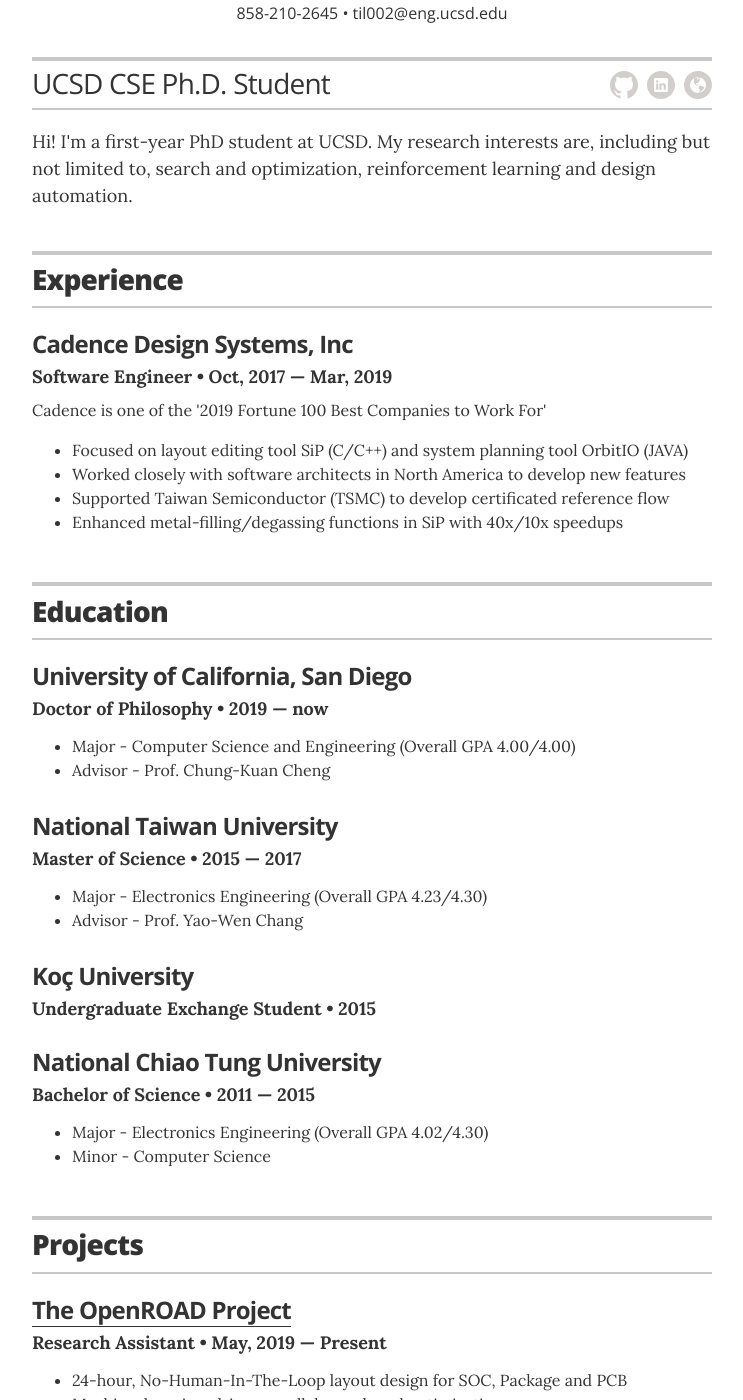
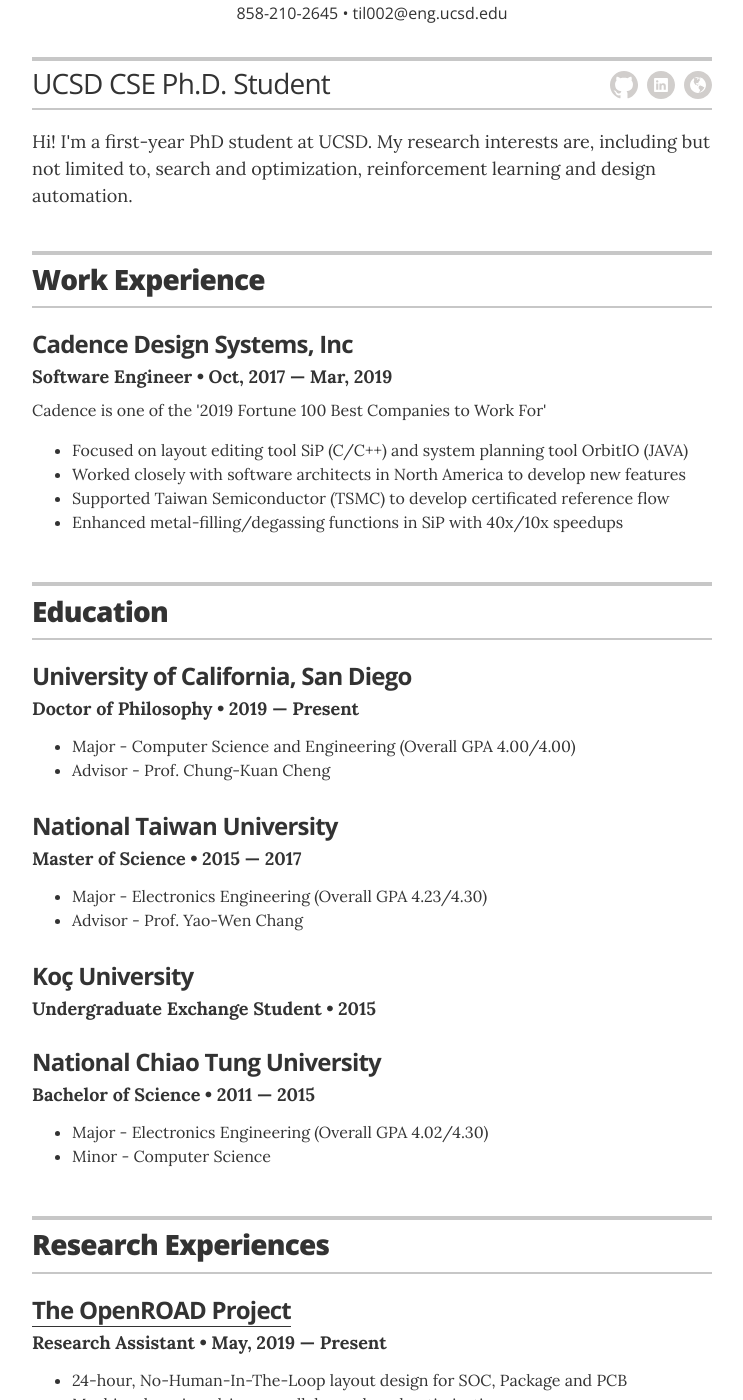
Before and after one commit to jamestclin/jamestclin.github.io, a Jekyll site: the page built from index.html, in a window 1280 px wide and 1400 px high, scrolled down 198 px. Shown: the whole window, without its empty margins (268-1011 px from the left). Built offline with Jekyll 4.4.1, drawn with Linux system fonts in a browser that asks for light colours.

Commit message:
Minor updates

```diff
--- a/_data/education.yml
+++ b/_data/education.yml
@@ -1,7 +1,7 @@
 # Degree
 - degree: Doctor of Philosophy
   uni: University of California, San Diego
-  year: 2019 &mdash; now
+  year: 2019 &mdash; Present
   awards:
     - award: "Major - Computer Science and Engineering (Overall GPA 4.00/4.00)"
     - award: "Advisor - Prof. Chung-Kuan Cheng"
--- a/_layouts/resume.html
+++ b/_layouts/resume.html
@@ -53,7 +53,7 @@
       <section class="content-section">
 
         <header class="section-header">
-          <h2>Experience</h2>
+          <h2>Work Experience</h2>
         </header>
 
         {% for job in site.data.experience %}
@@ -101,7 +101,7 @@
       <!-- begin Projects -->
       <section class="content-section">
         <header class="section-header">
-          <h2>Projects</h2>
+          <h2>Research Experiences</h2>
         </header>
 
         {% for project in site.data.projects %}
```
